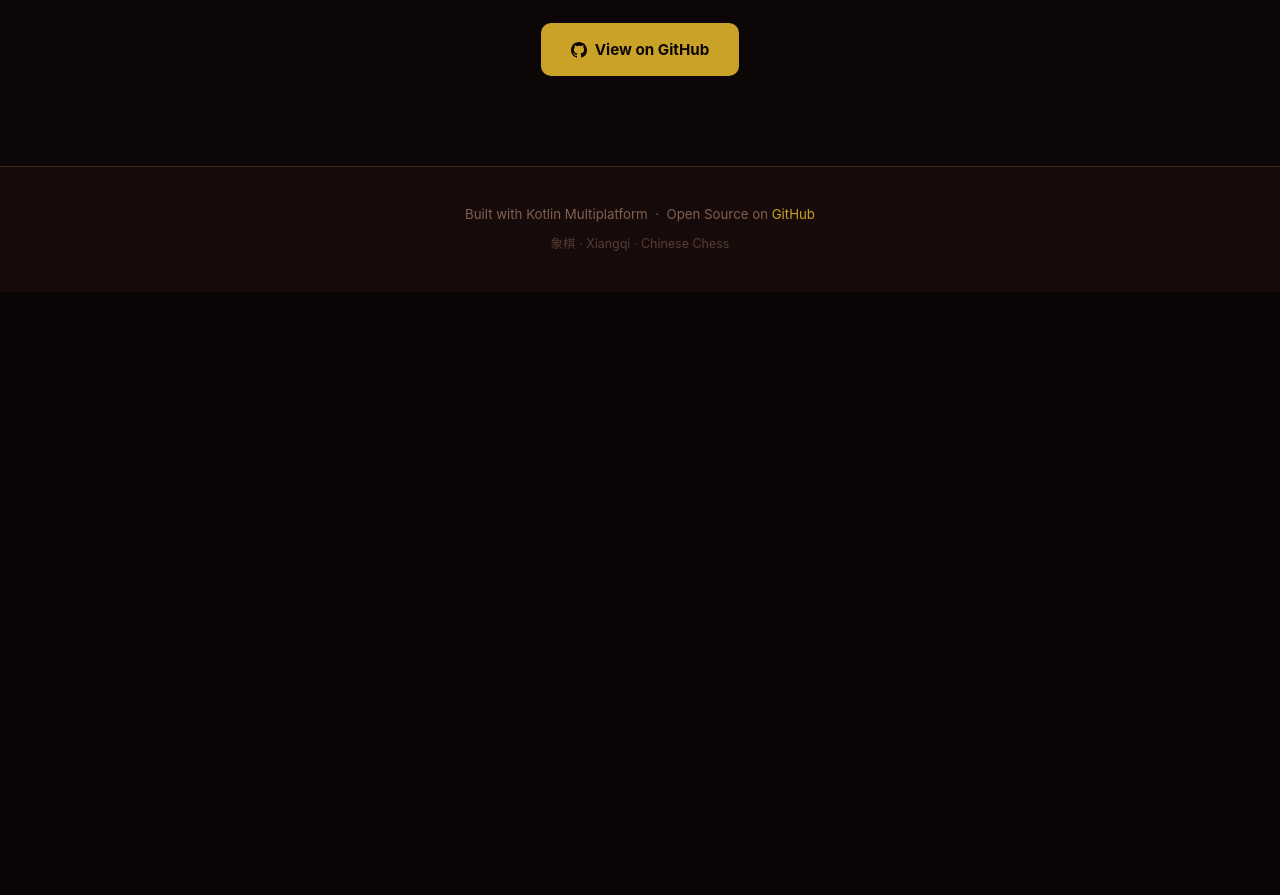
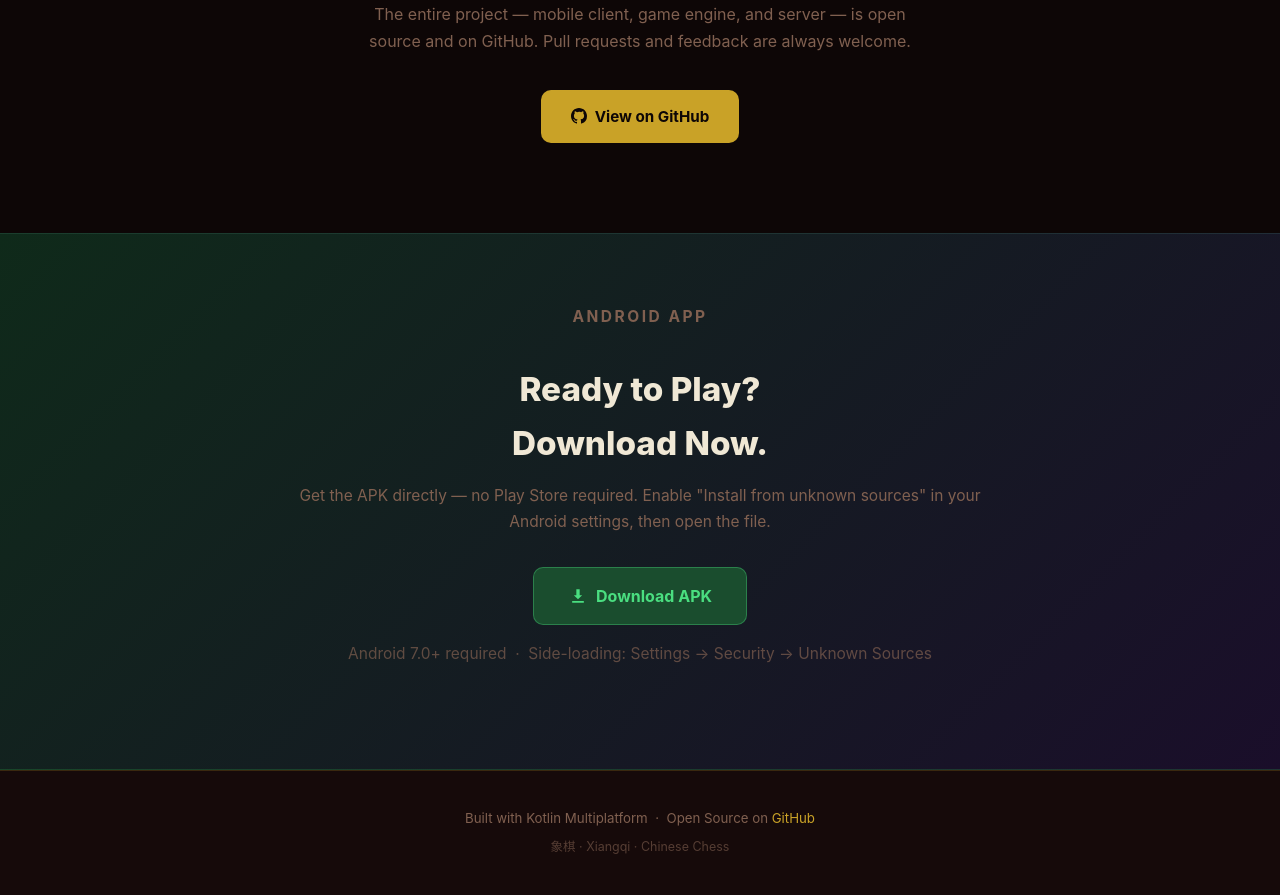
Before and after one commit to CharmFlex-98/mobile-chinese-chess-multiplayer, a web app: page /intro/index.html in a window 1280 px wide. Shown: the part 3200-4095 px from the top of the page. Before the commit the page ends 3451 px from the top, so only its background shows below. Run offline with its HTML, style and script files only (its server is not run), Linux system fonts and the light colour scheme; data that the repository does not hold is empty.

Commit message:
added downloadedable android apk

```diff
--- a/server/src/main/resources/static/intro/index.html
+++ b/server/src/main/resources/static/intro/index.html
@@ -110,6 +110,41 @@
       border: 1px solid var(--gold-bdr); transition: all .2s;
     }
     .btn-secondary:hover { border-color: var(--gold); color: var(--gold); }
+    .btn-download {
+      display: inline-flex; align-items: center; gap: 8px;
+      background: #1a4d2e; color: #4ade80;
+      padding: 13px 26px; border-radius: 10px;
+      text-decoration: none; font-weight: 700; font-size: 0.93rem;
+      border: 1px solid rgba(74,222,128,0.35); transition: all .2s;
+    }
+    .btn-download:hover {
+      background: #166534; color: #86efac;
+      border-color: rgba(74,222,128,0.6);
+      transform: translateY(-1px);
+      box-shadow: 0 8px 24px rgba(74,222,128,0.15);
+    }
+
+    /* ─── DOWNLOAD BANNER ─── */
+    .download-banner {
+      background: linear-gradient(135deg, #0f2a1a 0%, #1a0e2a 100%);
+      border-top: 1px solid rgba(74,222,128,0.15);
+      border-bottom: 1px solid rgba(74,222,128,0.15);
+    }
+    .download-inner {
+      max-width: 800px; margin: 0 auto;
+      padding: 70px 48px; text-align: center;
+    }
+    .download-inner h2 {
+      font-size: clamp(1.6rem, 2.6vw, 2.3rem);
+      font-weight: 800; margin-bottom: 12px;
+    }
+    .download-inner p { color: var(--muted); margin-bottom: 32px; font-size: 0.97rem; }
+    .download-note {
+      margin-top: 16px; font-size: 0.78rem; color: var(--muted); opacity: 0.7;
+    }
+    @media (max-width: 900px) {
+      .download-inner { padding: 50px 20px; }
+    }
 
     .board-wrap {
       display: flex; align-items: center; justify-content: center;
@@ -276,6 +311,7 @@
   <div class="nav-links">
     <a href="#features">Features</a>
     <a href="#screenshots">Screenshots</a>
+    <a href="#download">Download</a>
     <a href="https://github.com/CharmFlex-98/mobile-chinese-chess-multiplayer" class="btn-gh" target="_blank" rel="noopener">
       <svg width="15" height="15" viewBox="0 0 24 24" fill="currentColor">
         <path d="M12 0C5.37 0 0 5.37 0 12c0 5.3 3.44 9.8 8.21 11.39.6.11.82-.26.82-.58v-2.03c-3.34.73-4.04-1.61-4.04-1.61-.55-1.39-1.34-1.76-1.34-1.76-1.09-.75.08-.73.08-.73 1.21.08 1.85 1.24 1.85 1.24 1.07 1.84 2.81 1.31 3.5 1 .11-.78.42-1.31.76-1.61-2.67-.3-5.47-1.33-5.47-5.93 0-1.31.47-2.38 1.24-3.22-.12-.3-.54-1.52.12-3.18 0 0 1.01-.32 3.3 1.23a11.5 11.5 0 013-.4c1.02.005 2.04.14 3 .4 2.28-1.55 3.29-1.23 3.29-1.23.66 1.66.24 2.88.12 3.18.77.84 1.23 1.91 1.23 3.22 0 4.61-2.81 5.63-5.48 5.92.43.37.81 1.1.81 2.22v3.29c0 .32.22.7.83.58A12.01 12.01 0 0024 12C24 5.37 18.63 0 12 0z"/>
@@ -296,6 +332,10 @@
       <h1>Chinese Chess,<br><span class="hl">Reimagined</span><br>for Mobile.</h1>
       <p>Battle players worldwide in real-time, train against AI at 8 difficulty levels, and climb the global leaderboard — crafted for Android &amp; iOS.</p>
       <div class="hero-cta">
+        <a href="/downloads/xiangqi-online.apk" class="btn-download" download>
+          <svg width="16" height="16" viewBox="0 0 24 24" fill="currentColor"><path d="M12 16l-5-5h3V4h4v7h3l-5 5zm-7 4h14v-2H5v2z"/></svg>
+          Download for Android
+        </a>
         <a href="https://github.com/CharmFlex-98/mobile-chinese-chess-multiplayer" class="btn-primary" target="_blank" rel="noopener">View on GitHub</a>
         <a href="#screenshots" class="btn-secondary">Screenshots ↓</a>
       </div>
@@ -529,6 +569,20 @@
   </a>
 </div>
 
+<!-- ══════════ DOWNLOAD ══════════ -->
+<div class="download-banner" id="download">
+  <div class="download-inner">
+    <p class="sec-label">Android App</p>
+    <h2>Ready to Play?<br>Download Now.</h2>
+    <p>Get the APK directly — no Play Store required. Enable "Install from unknown sources" in your Android settings, then open the file.</p>
+    <a href="/downloads/xiangqi-online.apk" class="btn-download" download style="font-size:1rem;padding:15px 34px;">
+      <svg width="20" height="20" viewBox="0 0 24 24" fill="currentColor"><path d="M12 16l-5-5h3V4h4v7h3l-5 5zm-7 4h14v-2H5v2z"/></svg>
+      Download APK
+    </a>
+    <p class="download-note">Android 7.0+ required &nbsp;·&nbsp; Side-loading: Settings → Security → Unknown Sources</p>
+  </div>
+</div>
+
 <!-- ══════════ FOOTER ══════════ -->
 <footer>
   <p>Built with Kotlin Multiplatform &nbsp;·&nbsp; Open Source on <a href="https://github.com/CharmFlex-98/XiangQi-Mobile" target="_blank" rel="noopener">GitHub</a></p>
```
Also changed, not shown: 1 other file.
